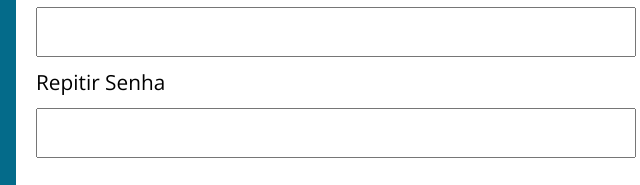
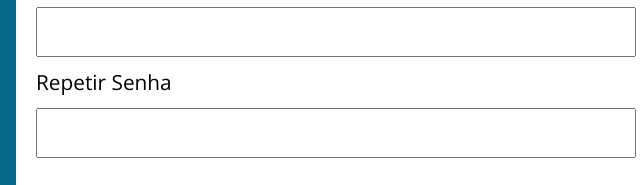
Before and after one commit to valdemarnanon/MeusEstudos, a plain HTML site: page Aula077ex/index.html in a window 1280 px wide. Shown: the part 738-923 px from the top of the page, 304-944 px from the left. Drawn offline with nearby package versions, Linux system fonts and the light colour scheme.

Commit message:
+ up, correção de analfabetismo msm

```diff
--- a/Aula077ex/index.html
+++ b/Aula077ex/index.html
@@ -33,7 +33,7 @@
             <label for="">Senha</label>
             <input type="password" class="senha validar">
 
-            <label for="">Repitir Senha</label>
+            <label for="">Repetir Senha</label>
             <input type="password" class="repitir-senha validar">
 
             <button type="submit">Enviar</button>
```
